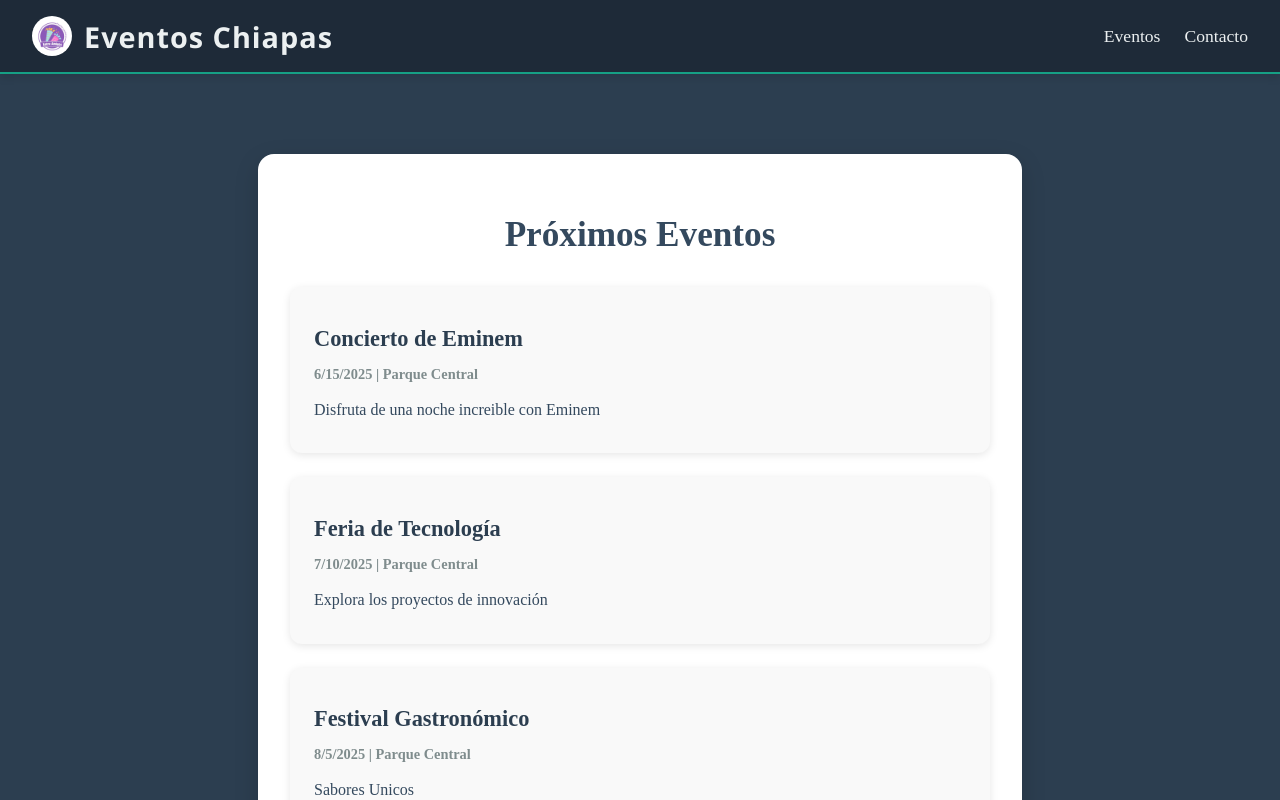
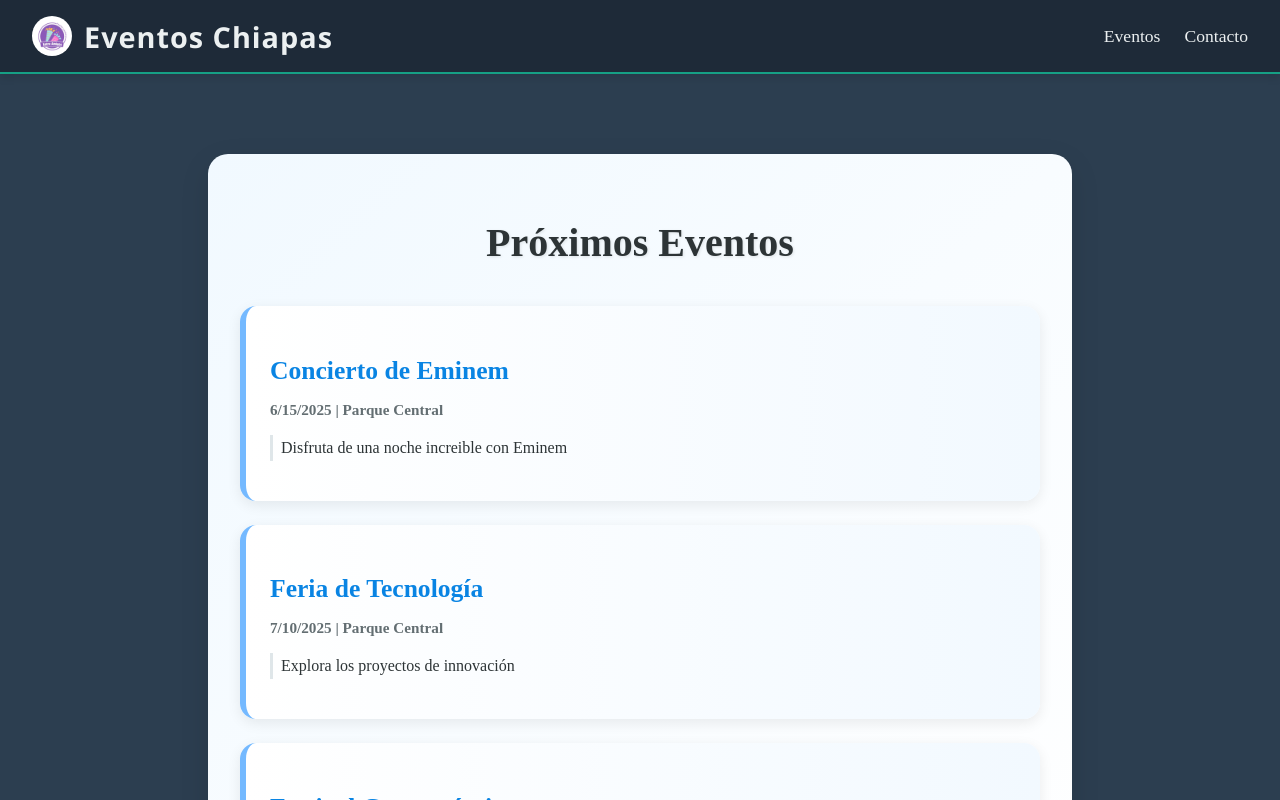
Before and after one commit to alexander1939/EventChiapas, a React (Vite) app: page /events in a window 1280 px wide. Built offline with nearby package versions, Linux system fonts and the light colour scheme.

Commit message:
Diseño de la vista de eventos

```diff
--- a/src/assets/styles/event.css
+++ b/src/assets/styles/event.css
@@ -14,6 +14,7 @@
     transform: translateY(-3px);
   }
 
+/* Animación */
 @keyframes fadeIn {
   from {
     opacity: 0;
@@ -25,58 +26,76 @@
   }
 }
 
+/* Contenedor principal */
+.event-wrapper {
+  background: linear-gradient(to bottom right, #f1f9ff, #ffffff);
+  border-radius: 20px;
+  padding: 2rem;
+  max-width: 800px;
+  margin: 3rem auto;
+  color: #2c3e50;
+  box-shadow: 0 10px 30px rgba(0, 0, 0, 0.1);
+  animation: fadeIn 0.6s ease-in-out;
+  transition: transform 0.3s ease;
+}
+
+.event-wrapper:hover {
+  transform: translateY(-4px);
+}
+
+/* Título */
 .event-title {
-    font-size: 2.2rem;
+  font-size: 2.5rem;
   font-weight: bold;
   text-align: center;
-    margin-bottom: 2rem;
-    color: #34495e;
+  margin-bottom: 2.5rem;
+  color: #2d3436;
+  text-shadow: 1px 1px 3px rgba(0, 0, 0, 0.1);
 }
 
+/* Lista de eventos */
 .event-list {
   display: flex;
   flex-direction: column;
   gap: 1.5rem;
 }
 
+/* Tarjetas de eventos */
 .event-card {
-    background-color: #f9f9f9;
-    border-radius: 12px;
-    padding: 1rem 1.5rem;
-    box-shadow: 0 2px 8px rgba(0,0,0,0.1);
-    transition: box-shadow 0.3s ease;
+  background: linear-gradient(to right, #ffffff, #f2f9ff);
+  border-left: 6px solid #74b9ff;
+  border-radius: 16px;
+  padding: 1.5rem;
+  box-shadow: 0 4px 14px rgba(0, 0, 0, 0.08);
+  transition: box-shadow 0.3s ease, transform 0.2s ease;
 }
 
 .event-card:hover {
-    box-shadow: 0 6px 20px rgba(0,0,0,0.15);
+  box-shadow: 0 8px 25px rgba(0, 0, 0, 0.15);
+  transform: scale(1.01);
 }
 
+/* Nombre del evento */
 .event-name {
-    font-size: 1.4rem;
+  font-size: 1.6rem;
   font-weight: 700;
-    margin-bottom: 0.3rem;
-    color: #2c3e50;
+  margin-bottom: 0.5rem;
+  color: #0984e3;
 }
 
+/* Fecha y lugar */
 .event-date-location {
-    font-size: 0.9rem;
+  font-size: 0.95rem;
   font-weight: 600;
-    color: #7f8c8d;
-    margin-bottom: 0.6rem;
+  color: #636e72;
+  margin-bottom: 0.8rem;
 }
 
+/* Descripción */
 .event-description {
   font-size: 1rem;
-    color: #34495e;
-    line-height: 1.4;
+  color: #2d3436;
+  line-height: 1.6;
+  padding-left: 0.5rem;
+  border-left: 3px solid #dfe6e9;
 }
-
-  .event-button {
-    padding: 0.4rem 1rem;
-    border: none;
-    border-radius: 6px;
-    font-size: 0.95rem;
-    cursor: pointer;
-    transition: background-color 0.3s ease;
-    margin-right: 0.5rem;
-  }
```
Lines whose indentation alone changed are shown as unchanged.
